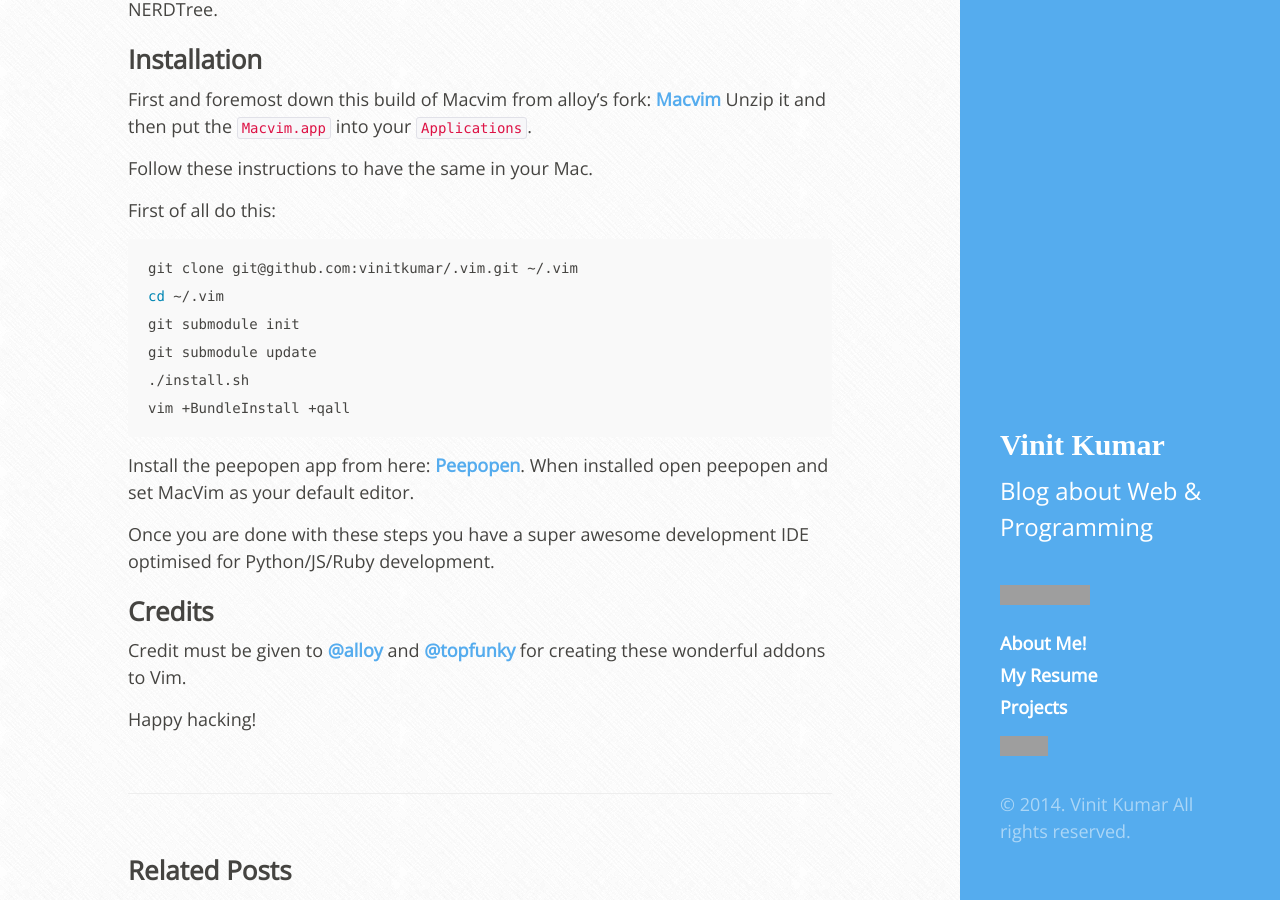
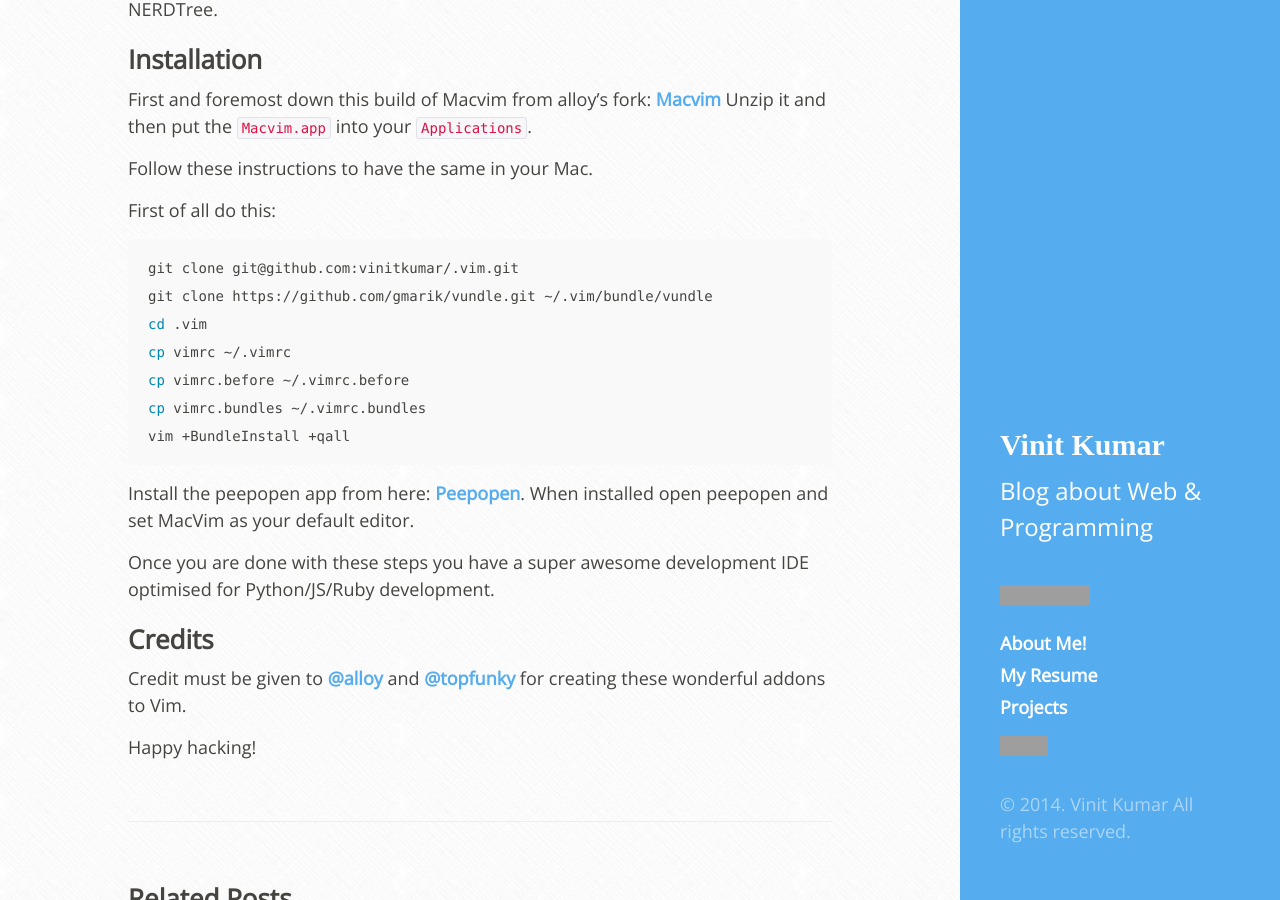
Before and after one commit to vinitkumar/vinitkumar.github.com, a Jekyll site: the page built from _posts/2014-01-03-Setup-Macvim-for-maximum-awesomeness.md, in a window 1280 px wide and 900 px high, scrolled down 710 px. Built offline with Jekyll 4.4.1, drawn with Linux system fonts in a browser that asks for light colours; Markdown is read by kramdown in place of the engine named in the settings; grey boxes are pictures that could not be loaded.

Commit message:
Update install instructions

````diff
--- a/_posts/2014-01-03-Setup-Macvim-for-maximum-awesomeness.md
+++ b/_posts/2014-01-03-Setup-Macvim-for-maximum-awesomeness.md
@@ -28,11 +28,12 @@
 First of all do this:
 
 ```sh
-git clone git@github.com:vinitkumar/.vim.git ~/.vim
-cd ~/.vim
-git submodule init
-git submodule update
-./install.sh
+git clone git@github.com:vinitkumar/.vim.git
+git clone https://github.com/gmarik/vundle.git ~/.vim/bundle/vundle
+cd .vim
+cp vimrc ~/.vimrc
+cp vimrc.before ~/.vimrc.before
+cp vimrc.bundles ~/.vimrc.bundles
 vim +BundleInstall +qall
 ```
 Install the peepopen app from here: [Peepopen](http://topfunky.github.io/PeepOpen/).
````
